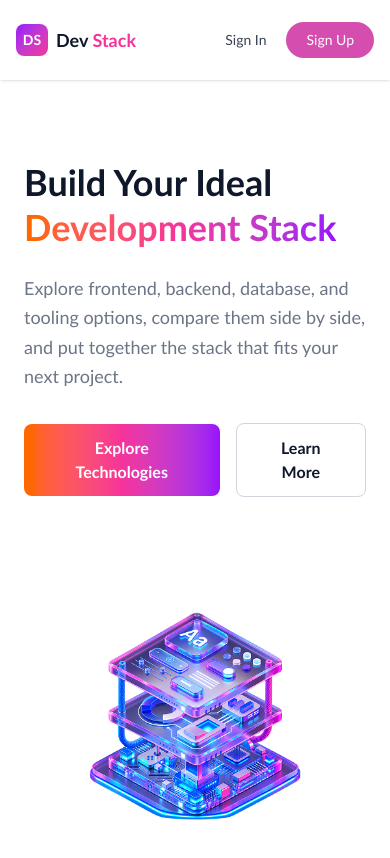
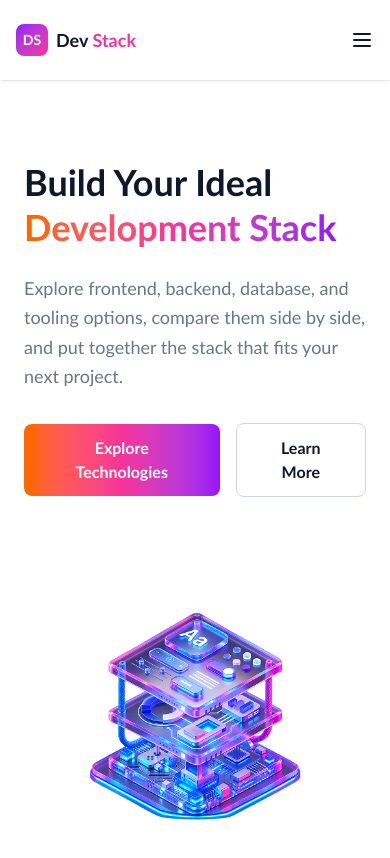
Before and after one commit to ImAd1tya/PH_Assignment_5, a React (Vite) app: page / in a window 390 px wide. Shown: the top 858 px of the page. Built offline with nearby package versions, Linux system fonts and the light colour scheme.

Commit message:
Hambuger Updated

```diff
--- a/src/components/shared/Navbar.tsx
+++ b/src/components/shared/Navbar.tsx
@@ -1,9 +1,14 @@
+import { useState } from "react";
 import logo from "../../assets/logo-text.png";
 
 const Navbar = () => {
+  const [menuOpen, setMenuOpen] = useState(false);
+
+  const links = ["Home", "Technologies", "Projects", "About", "Contact"];
+
   return (
-    <nav className="h-20 bg-white shadow-sm px-4 sticky top-0 z-50">
-      <div className="container mx-auto h-full flex justify-between items-center">
+    <nav className="bg-white shadow-sm px-4 sticky top-0 z-50">
+      <div className="container mx-auto h-20 flex justify-between items-center">
 
         <a href="#" className="flex items-center gap-2">
           <span className="w-8 h-8 rounded-lg bg-gradient-to-br from-purple-600 to-pink-500 text-white flex items-center justify-center font-bold text-sm">
@@ -14,17 +19,20 @@ const Navbar = () => {
           </span>
         </a>
 
-
-        <ul className="hidden md:flex justify-center gap-8 text-sm font-medium text-[#374151]">
-          <li className="text-pink-500 cursor-pointer">Home</li>
-          <li className="cursor-pointer hover:text-pink-500 transition">Technologies</li>
-          <li className="cursor-pointer hover:text-pink-500 transition">Projects</li>
-          <li className="cursor-pointer hover:text-pink-500 transition">About</li>
-          <li className="cursor-pointer hover:text-pink-500 transition">Contact</li>
+        <ul className="hidden md:flex items-center gap-8 text-sm font-medium text-[#374151]">
+          {links.map((link) => (
+            <li
+              key={link}
+              className={`cursor-pointer transition ${
+                link === "Home" ? "text-pink-500" : "hover:text-pink-500"
+              }`}
+            >
+              {link}
+            </li>
+          ))}
         </ul>
 
-
-        <div className="flex items-center gap-5">
+        <div className="hidden md:flex items-center gap-5">
           <button className="text-sm font-medium text-[#374151] hover:text-pink-500 transition cursor-pointer">
             Sign In
           </button>
@@ -32,7 +40,67 @@ const Navbar = () => {
             Sign Up
           </button>
         </div>
+
+        <button
+          className="md:hidden text-[#0F172A]"
+          onClick={() => setMenuOpen(!menuOpen)}
+          aria-label="Toggle menu"
+          aria-expanded={menuOpen}
+        >
+          <svg
+            xmlns="http://www.w3.org/2000/svg"
+            className="h-6 w-6"
+            fill="none"
+            viewBox="0 0 24 24"
+            stroke="currentColor"
+          >
+            {menuOpen ? (
+              <path
+                strokeLinecap="round"
+                strokeLinejoin="round"
+                strokeWidth={2}
+                d="M6 18L18 6M6 6l12 12"
+              />
+            ) : (
+              <path
+                strokeLinecap="round"
+                strokeLinejoin="round"
+                strokeWidth={2}
+                d="M4 6h16M4 12h16M4 18h16"
+              />
+            )}
+          </svg>
+        </button>
       </div>
+
+      {menuOpen && (
+        <div className="md:hidden border-t border-gray-100 px-2 pb-4">
+          <ul className="flex flex-col gap-1 pt-3 text-sm font-medium text-[#374151]">
+            {links.map((link) => (
+              <li
+                key={link}
+                onClick={() => setMenuOpen(false)}
+                className={`px-2 py-2.5 rounded-md cursor-pointer transition ${
+                  link === "Home"
+                    ? "text-pink-500 bg-pink-50"
+                    : "hover:text-pink-500 hover:bg-gray-50"
+                }`}
+              >
+                {link}
+              </li>
+            ))}
+          </ul>
+
+          <div className="flex flex-col gap-2 mt-4 pt-4 border-t border-gray-100">
+            <button className="text-sm font-medium text-[#374151] hover:text-pink-500 transition cursor-pointer text-left px-2">
+              Sign In
+            </button>
+            <button className="bg-signup text-white text-sm py-2.5 px-5 rounded-full font-medium cursor-pointer w-full">
+              Sign Up
+            </button>
+          </div>
+        </div>
+      )}
     </nav>
   );
 };
```
